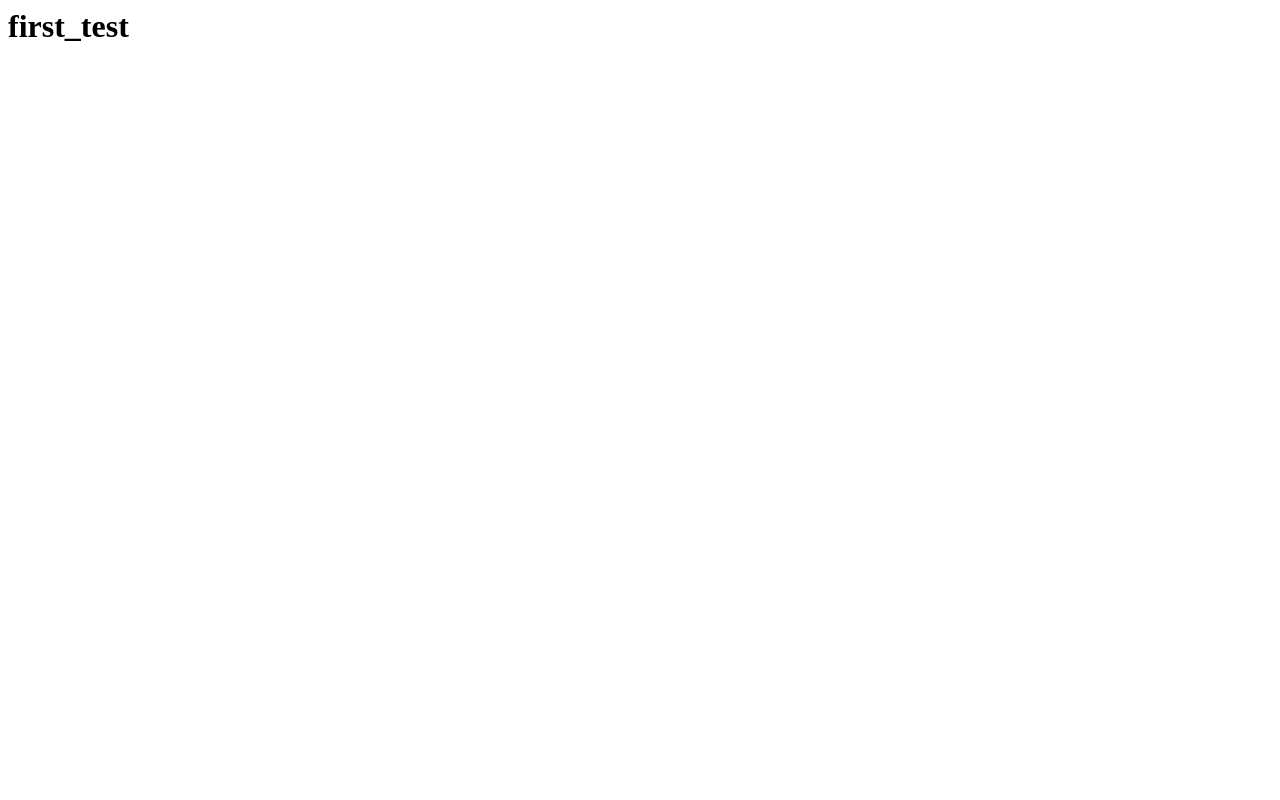
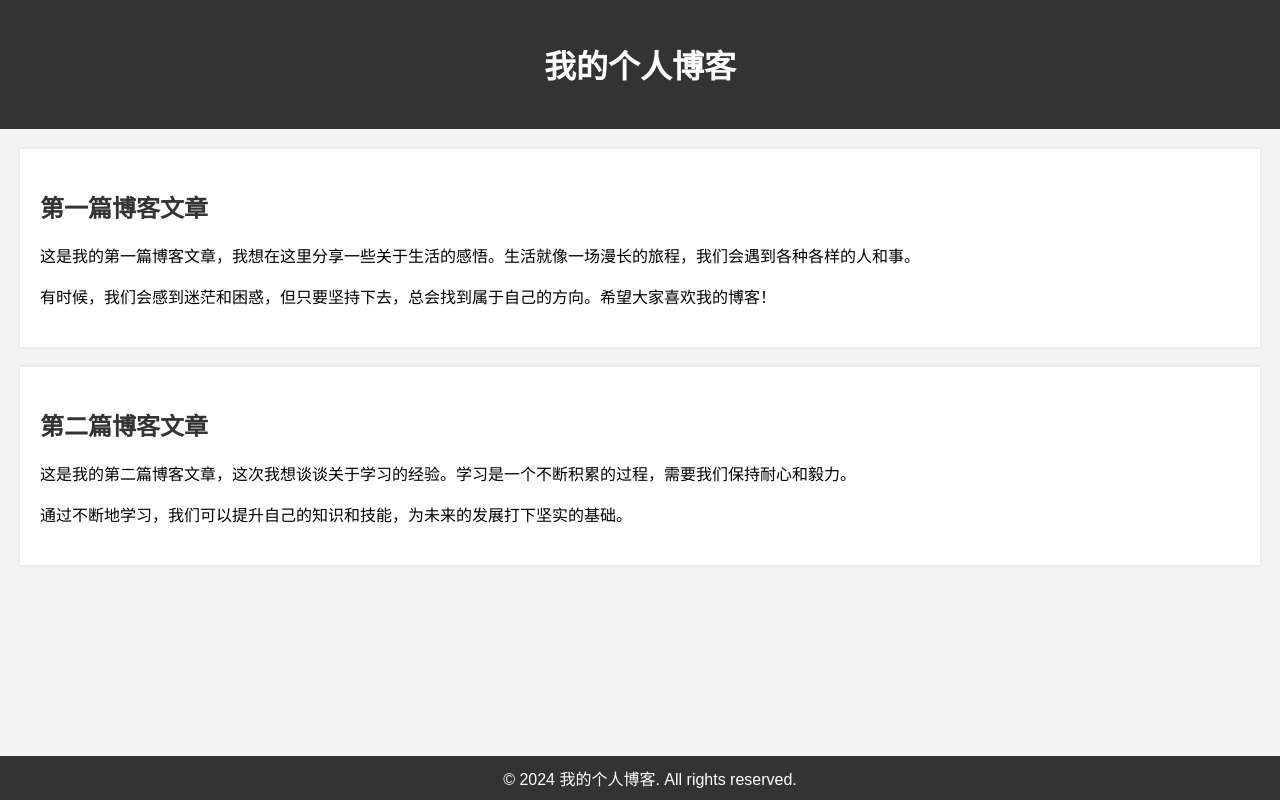
Before and after one commit to Eulernumber233/Eulernumber233.github.io, a plain HTML site: page index.html in a window 1280 px wide. Drawn offline with Linux system fonts and the light colour scheme.

Commit message:
second_test.html

```diff
--- a/index.html
+++ b/index.html
@@ -1 +1,69 @@
-<h1>first_test</h1>
+<!DOCTYPE html>
+<html lang="zh-CN">
+
+<head>
+  <meta charset="UTF-8">
+  <meta name="viewport" content="width=device-width, initial-scale=1.0">
+  <title>我的个人博客</title>
+  <style>
+    body {
+      font-family: Arial, sans-serif;
+      margin: 0;
+      padding: 0;
+      background-color: #f4f4f4;
+    }
+
+    header {
+      background-color: #333;
+      color: white;
+      text-align: center;
+      padding: 20px;
+    }
+
+    section {
+      padding: 20px;
+      margin: 20px;
+      background-color: white;
+      box-shadow: 0 0 5px rgba(0, 0, 0, 0.1);
+    }
+
+    h2 {
+      color: #333;
+    }
+
+    p {
+      line-height: 1.6;
+    }
+
+    footer {
+      background-color: #333;
+      color: white;
+      text-align: center;
+      padding: 10px;
+      position: fixed;
+      bottom: 0;
+      width: 100%;
+    }
+  </style>
+</head>
+
+<body>
+  <header>
+    <h1>我的个人博客</h1>
+  </header>
+  <section>
+    <h2>第一篇博客文章</h2>
+    <p>这是我的第一篇博客文章，我想在这里分享一些关于生活的感悟。生活就像一场漫长的旅程，我们会遇到各种各样的人和事。</p>
+    <p>有时候，我们会感到迷茫和困惑，但只要坚持下去，总会找到属于自己的方向。希望大家喜欢我的博客！</p>
+  </section>
+  <section>
+    <h2>第二篇博客文章</h2>
+    <p>这是我的第二篇博客文章，这次我想谈谈关于学习的经验。学习是一个不断积累的过程，需要我们保持耐心和毅力。</p>
+    <p>通过不断地学习，我们可以提升自己的知识和技能，为未来的发展打下坚实的基础。</p>
+  </section>
+  <footer>
+    &copy; 2024 我的个人博客. All rights reserved.
+  </footer>
+</body>
+
+</html>
```
